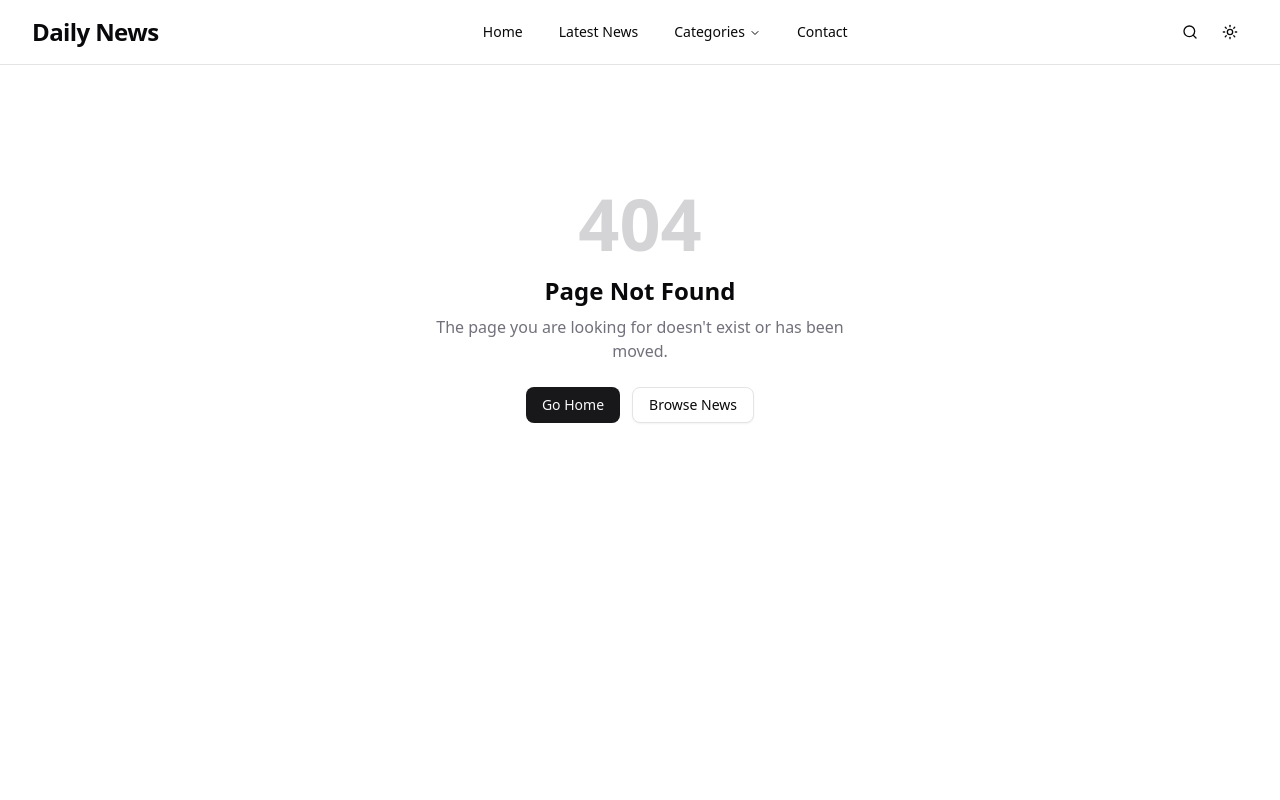
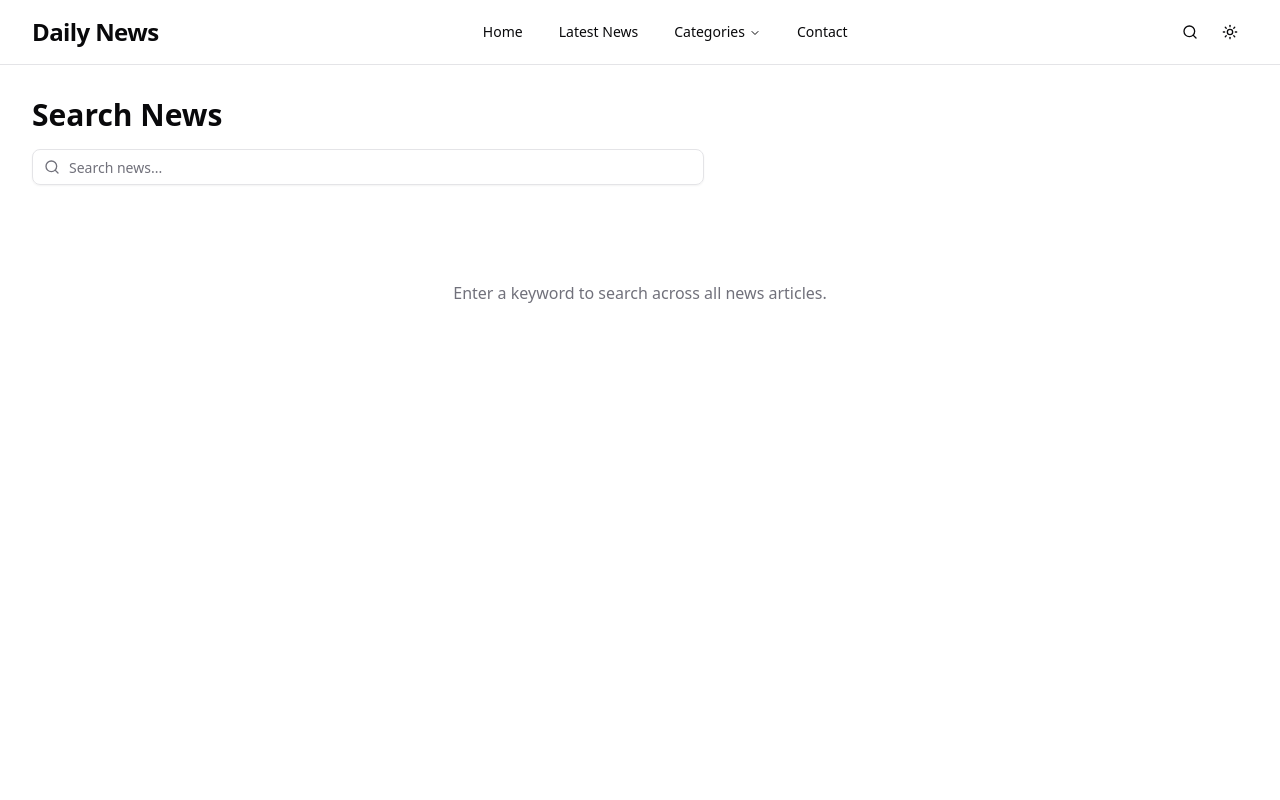
Before and after one commit to muhammadrakib2299/simple-news-portal-nextjs-typescript-shadcn, a Next.js app: page /search in a window 1280 px wide. Before the commit this address had no page. Shown: the top 800 px of the page. Built offline with nearby package versions, Linux system fonts and the light colour scheme.

Commit message:
add serch components

```diff
--- /dev/null
+++ b/src/app/search/loading.tsx
@@ -0,0 +1,21 @@
+import { Skeleton } from "@/components/ui/skeleton"
+import { NewsCardSkeleton } from "@/components/news/NewsCardSkeleton"
+
+export default function SearchLoading() {
+  return (
+    <div className="py-8 space-y-8">
+      <div className="max-w-2xl">
+        <Skeleton className="h-9 w-44 mb-4" />
+        <Skeleton className="h-10 w-full rounded-md" />
+      </div>
+
+      <Skeleton className="h-4 w-56" />
+
+      <div className="grid grid-cols-1 sm:grid-cols-2 lg:grid-cols-3 gap-6">
+        {Array.from({ length: 6 }).map((_, i) => (
+          <NewsCardSkeleton key={i} />
+        ))}
+      </div>
+    </div>
+  )
+}
--- /dev/null
+++ b/src/app/search/page.tsx
@@ -0,0 +1,90 @@
+import type { Metadata } from "next"
+import { SearchX } from "lucide-react"
+import { SearchBar } from "@/components/shared/SearchBar"
+import { NewsCard } from "@/components/news/NewsCard"
+import { Pagination } from "@/components/news/Pagination"
+import { searchNews } from "@/lib/api"
+
+const PAGE_SIZE = 9
+
+interface SearchPageProps {
+  searchParams: Promise<{ q?: string; page?: string }>
+}
+
+export async function generateMetadata({
+  searchParams,
+}: SearchPageProps): Promise<Metadata> {
+  const { q } = await searchParams
+  return {
+    title: q ? `Search: ${q}` : "Search",
+    description: q
+      ? `Search results for "${q}"`
+      : "Search for news articles across all categories.",
+  }
+}
+
+export default async function SearchPage({ searchParams }: SearchPageProps) {
+  const params = await searchParams
+  const query = params.q?.trim() ?? ""
+  const page = Math.max(1, Number(params.page) || 1)
+
+  const { articles, totalResults } = query
+    ? searchNews(query, page, PAGE_SIZE)
+    : { articles: [], totalResults: 0 }
+
+  const totalPages = Math.ceil(totalResults / PAGE_SIZE)
+
+  const paginationParams: Record<string, string> = {}
+  if (query) paginationParams.q = query
+
+  return (
+    <div className="py-8 space-y-8">
+      {/* Header + Search */}
+      <div className="max-w-2xl">
+        <h1 className="text-3xl font-bold mb-4">Search News</h1>
+        <SearchBar autoSubmit />
+      </div>
+
+      {/* Results */}
+      {query ? (
+        <>
+          <p className="text-sm text-muted-foreground">
+            {totalResults > 0
+              ? `Found ${totalResults} result${totalResults !== 1 ? "s" : ""} for `
+              : "No results for "}
+            <span className="font-medium text-foreground">&quot;{query}&quot;</span>
+          </p>
+
+          {articles.length > 0 ? (
+            <div className="grid grid-cols-1 sm:grid-cols-2 lg:grid-cols-3 gap-6">
+              {articles.map((article) => (
+                <NewsCard key={article.slug} article={article} />
+              ))}
+            </div>
+          ) : (
+            <div className="flex flex-col items-center justify-center py-16 text-center">
+              <SearchX className="h-12 w-12 text-muted-foreground/40 mb-4" />
+              <p className="text-lg font-medium">No articles found</p>
+              <p className="text-sm text-muted-foreground mt-1 max-w-md">
+                Try searching with different keywords or browse by category.
+              </p>
+            </div>
+          )}
+
+          <Pagination
+            currentPage={page}
+            totalPages={totalPages}
+            baseUrl="/search"
+            searchParams={paginationParams}
+          />
+        </>
+      ) : (
+        <div className="flex flex-col items-center justify-center py-16 text-center">
+          <p className="text-muted-foreground">
+            Enter a keyword to search across all news articles.
+          </p>
+        </div>
+      )}
+    </div>
+  )
+}
--- /dev/null
+++ b/src/components/shared/SearchBar.tsx
@@ -0,0 +1,77 @@
+"use client"
+
+import { useEffect, useState } from "react"
+import { useRouter, useSearchParams } from "next/navigation"
+import { Search, X } from "lucide-react"
+import { Input } from "@/components/ui/input"
+import { Button } from "@/components/ui/button"
+import { useDebounce } from "@/hooks/useDebounce"
+
+interface SearchBarProps {
+  /** Auto-submit on typing (with debounce). Defaults to false. */
+  autoSubmit?: boolean
+  placeholder?: string
+  className?: string
+}
+
+export function SearchBar({
+  autoSubmit = false,
+  placeholder = "Search news...",
+  className,
+}: SearchBarProps) {
+  const router = useRouter()
+  const searchParams = useSearchParams()
+  const initialQuery = searchParams.get("q") ?? ""
+
+  const [query, setQuery] = useState(initialQuery)
+  const debouncedQuery = useDebounce(query, 400)
+
+  // Auto-submit on debounced change
+  useEffect(() => {
+    if (!autoSubmit) return
+    if (debouncedQuery.trim()) {
+      router.push(`/search?q=${encodeURIComponent(debouncedQuery.trim())}`)
+    }
+  }, [debouncedQuery, autoSubmit, router])
+
+  const handleSubmit = (e: React.FormEvent) => {
+    e.preventDefault()
+    if (query.trim()) {
+      router.push(`/search?q=${encodeURIComponent(query.trim())}`)
+    }
+  }
+
+  const handleClear = () => {
+    setQuery("")
+    if (autoSubmit) {
+      router.push("/search")
+    }
+  }
+
+  return (
+    <form onSubmit={handleSubmit} className={className}>
+      <div className="relative">
+        <Search className="absolute left-3 top-1/2 -translate-y-1/2 h-4 w-4 text-muted-foreground" />
+        <Input
+          type="search"
+          value={query}
+          onChange={(e) => setQuery(e.target.value)}
+          placeholder={placeholder}
+          className="pl-9 pr-9"
+        />
+        {query && (
+          <Button
+            type="button"
+            variant="ghost"
+            size="icon"
+            className="absolute right-1 top-1/2 -translate-y-1/2 h-7 w-7"
+            onClick={handleClear}
+          >
+            <X className="h-3.5 w-3.5" />
+            <span className="sr-only">Clear search</span>
+          </Button>
+        )}
+      </div>
+    </form>
+  )
+}
--- /dev/null
+++ b/src/hooks/useDebounce.ts
@@ -0,0 +1,12 @@
+import { useEffect, useState } from "react"
+
+export function useDebounce<T>(value: T, delay: number = 300): T {
+  const [debounced, setDebounced] = useState(value)
+
+  useEffect(() => {
+    const timer = setTimeout(() => setDebounced(value), delay)
+    return () => clearTimeout(timer)
+  }, [value, delay])
+
+  return debounced
+}
```
Also changed, not shown: .claude/settings.local.json (added).
